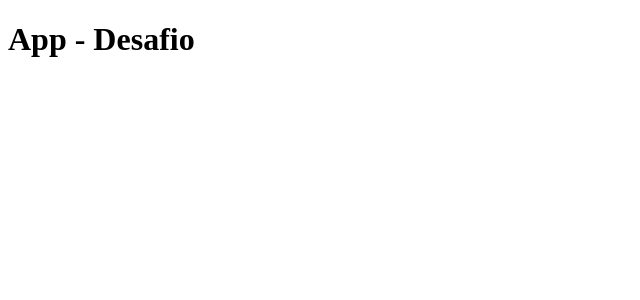
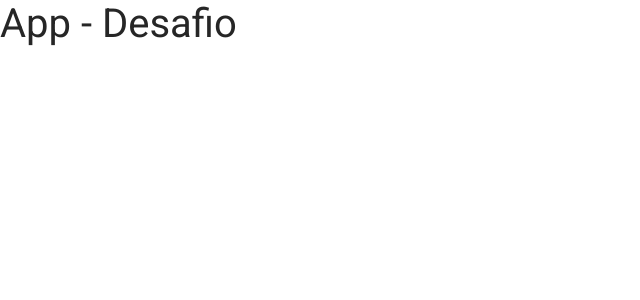
Before and after one commit to celiocausjunior/create-react-app, a React (Create React App) app: page / in a window 1280 px wide. Shown: the top 300 px of the page, without its empty margins (0-640 px from the left). Built offline with nearby package versions, Linux system fonts and the light colour scheme.

Commit message:
Bootstrap Customization

```diff
--- a/package.json
+++ b/package.json
@@ -11,7 +11,7 @@
     "@types/react": "^16.9.53",
     "@types/react-dom": "^16.9.8",
     "bootstrap": "^4.5.3",
-    "node-sass": "^5.0.0",
+    "node-sass": "4.14.1",
     "react": "^17.0.1",
     "react-dom": "^17.0.1",
     "react-scripts": "4.0.0",
--- a/src/App.tsx
+++ b/src/App.tsx
@@ -1,4 +1,6 @@
 import React from 'react';
+import './core/assets/styles/custom.scss'
+import './app.scss'
 
 function App() {
   return (
--- /dev/null
+++ b/src/app.scss
@@ -0,0 +1,5 @@
+@import url('https://fonts.googleapis.com/css2?family=Roboto:wght@400;700&display=swap');
+
+*{
+    font-family: 'Roboto', sans-serif;
+}
--- /dev/null
+++ b/src/core/assets/styles/custom.scss
@@ -0,0 +1,8 @@
+$theme-colors: (
+    "primary": #1890FF
+);
+
+$body-bg: white;
+$body-color: #262626;
+
+@import '~bootstrap/scss/bootstrap.scss';
--- a/src/index.tsx
+++ b/src/index.tsx
@@ -3,8 +3,6 @@ import ReactDOM from 'react-dom';
 import App from './App';
 
 ReactDOM.render(
-  <React.StrictMode>
-    <App />
-  </React.StrictMode>,
+  <App />,
   document.getElementById('root')
 );
```
Also changed, not shown: public/logo192.png (added), 1 other file (tests, documents, lock files or other folders).
